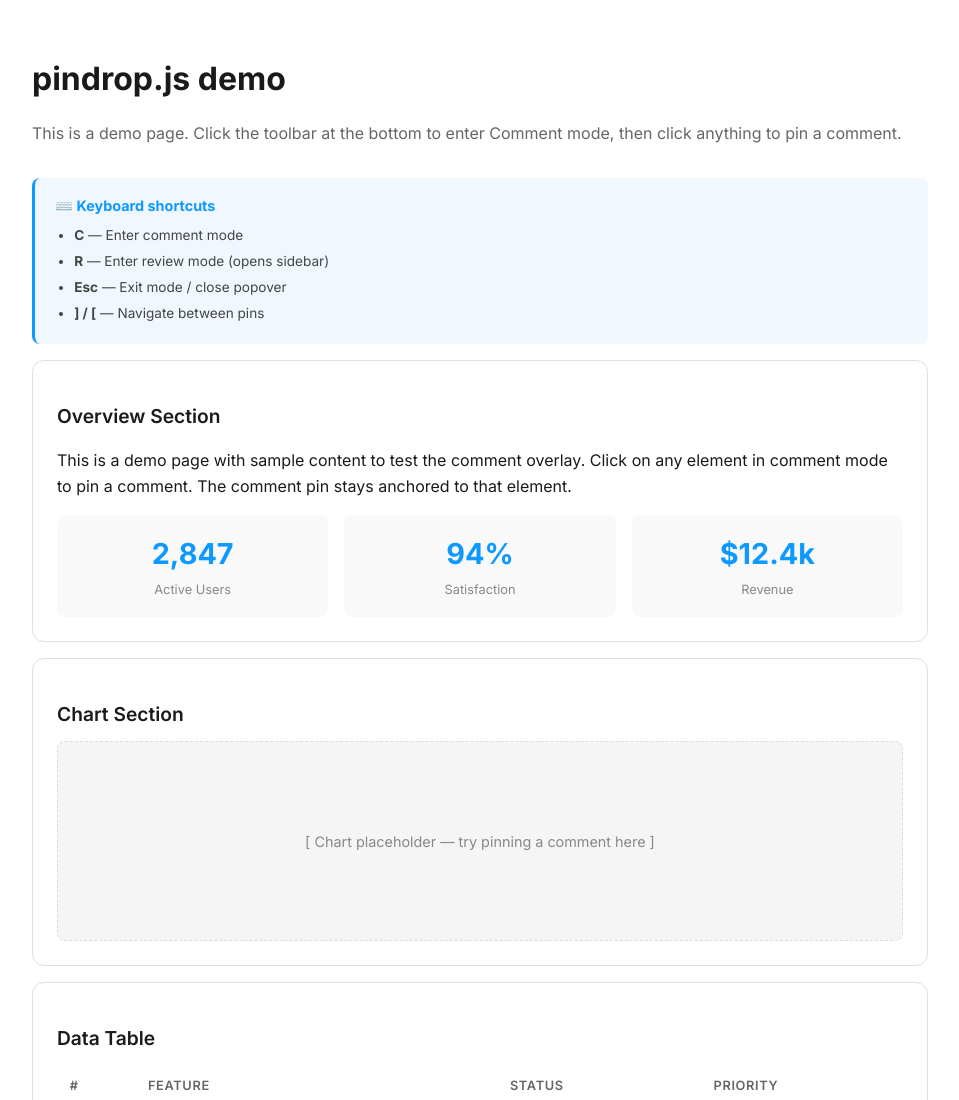
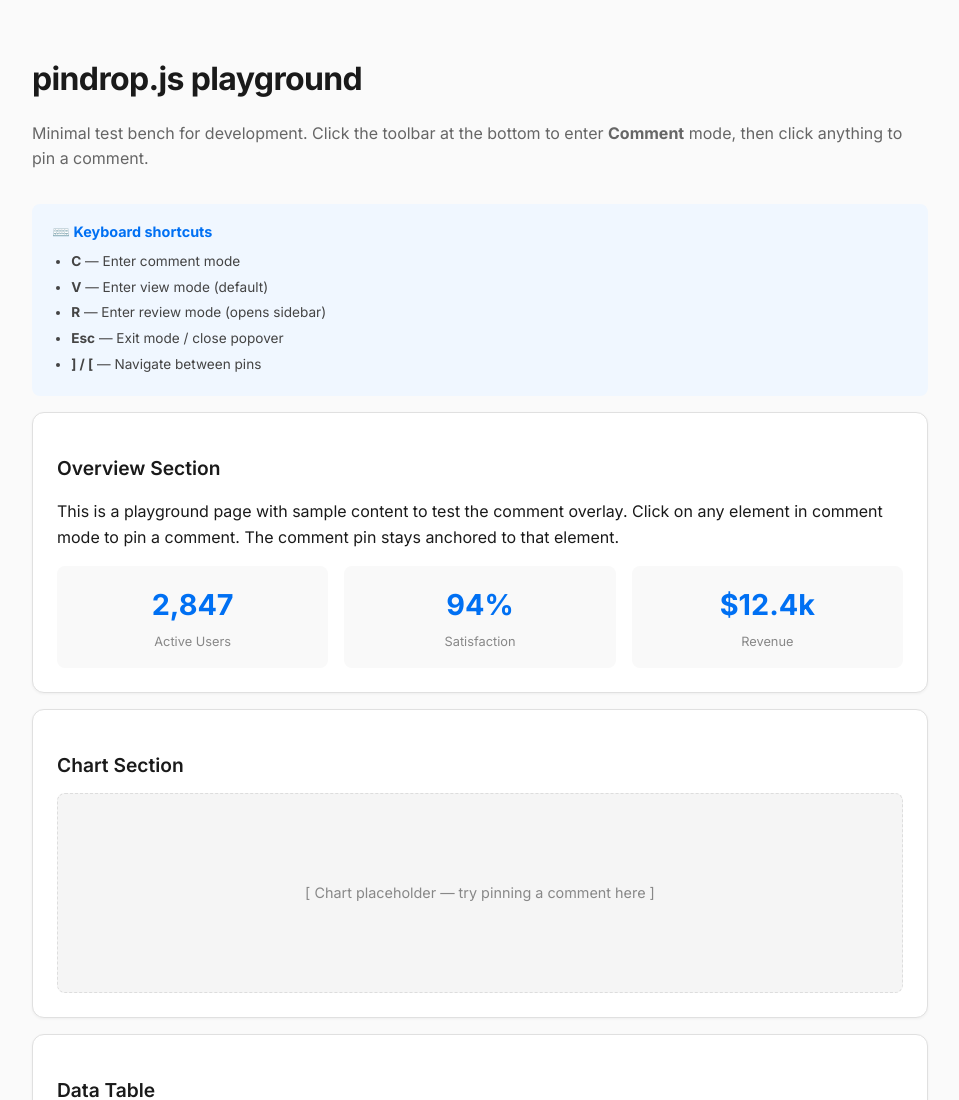
Before and after one commit to huangdun/pindrop.js, a website built with Vite: page playground/index.html in a window 1280 px wide. Shown: the top 1100 px of the page, without its empty margins (160-1119 px from the left). Built offline with nearby package versions, Linux system fonts and the light colour scheme.

Commit message:
Restructured project: Decoupled library from website with new playground

```diff
--- a/demo/index.html
+++ b/playground/index.html
@@ -3,7 +3,7 @@
 <head>
   <meta charset="UTF-8" />
   <meta name="viewport" content="width=device-width, initial-scale=1.0" />
-  <title>pindrop.js demo</title>
+  <title>pindrop.js playground</title>
   <link rel="preconnect" href="https://fonts.googleapis.com">
   <link href="https://fonts.googleapis.com/css2?family=Inter:wght@400;500;600;700&display=swap" rel="stylesheet">
   <style>
@@ -15,8 +15,9 @@
       padding: 2rem;
       color: #1a1a1a;
       line-height: 1.6;
+      background: #fafafa;
     }
-    h1 { font-size: 2rem; font-weight: 700; margin-bottom: 0.5rem; }
+    h1 { font-size: 2rem; font-weight: 700; margin-bottom: 0.5rem; letter-spacing: -0.02em; }
     h2 { font-size: 1.2rem; font-weight: 600; margin-bottom: 0.75rem; }
     .subtitle { color: #666; font-size: 1rem; margin-bottom: 2rem; }
     .card {
@@ -25,6 +26,7 @@
       padding: 1.5rem;
       margin: 1rem 0;
       background: #fff;
+      box-shadow: 0 1px 3px rgba(0,0,0,0.05);
     }
     .chart-placeholder {
       background: #f5f5f5;
@@ -49,7 +51,7 @@
       padding: 1rem;
       text-align: center;
     }
-    .metric-value { font-size: 1.8rem; font-weight: 700; color: #0d99ff; }
+    .metric-value { font-size: 1.8rem; font-weight: 700; color: #0070f3; }
     .metric-label { font-size: 0.8rem; color: #888; margin-top: 0.2rem; }
     table { width: 100%; border-collapse: collapse; font-size: 0.9rem; }
     th, td { text-align: left; padding: 0.6rem 0.8rem; border-bottom: 1px solid #f0f0f0; }
@@ -63,20 +65,21 @@
     }
     .badge-green { background: #e8f5e9; color: #2e7d32; }
     .badge-orange { background: #fff3e0; color: #e65100; }
-    .tips { background: #f0f7ff; border-radius: 8px; padding: 1rem 1.25rem; margin-top: 1.5rem; border-left: 3px solid #0d99ff; }
-    .tips h3 { margin: 0 0 0.5rem; font-size: 0.9rem; color: #0d99ff; }
+    .tips { background: #f0f7ff; border-radius: 8px; padding: 1rem 1.25rem; margin-top: 1.5rem; }
+    .tips h3 { margin: 0 0 0.5rem; font-size: 0.9rem; color: #0070f3; }
     .tips ul { margin: 0; padding-left: 1.2rem; font-size: 0.85rem; color: #444; }
     .tips li { margin-bottom: 0.25rem; }
   </style>
 </head>
 <body>
-  <h1 id="page-title">pindrop.js demo</h1>
-  <p class="subtitle">This is a demo page. Click the toolbar at the bottom to enter Comment mode, then click anything to pin a comment.</p>
+  <h1 id="page-title">pindrop.js playground</h1>
+  <p class="subtitle">Minimal test bench for development. Click the toolbar at the bottom to enter <strong>Comment</strong> mode, then click anything to pin a comment.</p>
 
   <div class="tips">
     <h3>⌨️ Keyboard shortcuts</h3>
     <ul>
       <li><strong>C</strong> — Enter comment mode</li>
+      <li><strong>V</strong> — Enter view mode (default)</li>
       <li><strong>R</strong> — Enter review mode (opens sidebar)</li>
       <li><strong>Esc</strong> — Exit mode / close popover</li>
       <li><strong>] / [</strong> — Navigate between pins</li>
@@ -85,7 +88,7 @@
 
   <div class="card" id="overview">
     <h2>Overview Section</h2>
-    <p>This is a demo page with sample content to test the comment overlay. Click on any element in comment mode to pin a comment. The comment pin stays anchored to that element.</p>
+    <p>This is a playground page with sample content to test the comment overlay. Click on any element in comment mode to pin a comment. The comment pin stays anchored to that element.</p>
     <div class="metrics-grid">
       <div class="metric-card">
         <div class="metric-value">2,847</div>
@@ -141,7 +144,12 @@
 
   <script type="module">
     import { Pindrop } from '../src/index.ts';
-    const layer = Pindrop.init();
+
+    try {
+      const layer = Pindrop.init({
+        storageKey: 'playground',
+        theme: 'auto'
+      });
 
       // Expose for console debugging
       window.pindropLayer = layer;
@@ -150,6 +158,9 @@
       layer.on('mode:change', ({ mode }) => console.log('[pindrop] mode:', mode));
       layer.on('import:complete', (r) => console.log('[pindrop] import:complete', r));
       layer.on('export:complete', (r) => console.log('[pindrop] export:complete', r));
+    } catch (err) {
+      console.error('Pindrop init failed:', err);
+    }
   </script>
 </body>
 </html>
--- a/vite.config.ts
+++ b/vite.config.ts
@@ -2,8 +2,8 @@ import { defineConfig } from 'vite';
 import { resolve } from 'path';
 
 export default defineConfig(({ command }) => ({
-  // Dev server serves demo/index.html; library build does not use this root
-  root: command === 'serve' ? 'demo' : undefined,
+  // Dev server serves playground/index.html; library build does not use this root
+  root: command === 'serve' ? 'playground' : undefined,
   publicDir: false,
   build: {
     lib: {
```
Also changed, not shown: 1 other file. Lines whose indentation alone changed are shown as unchanged.
